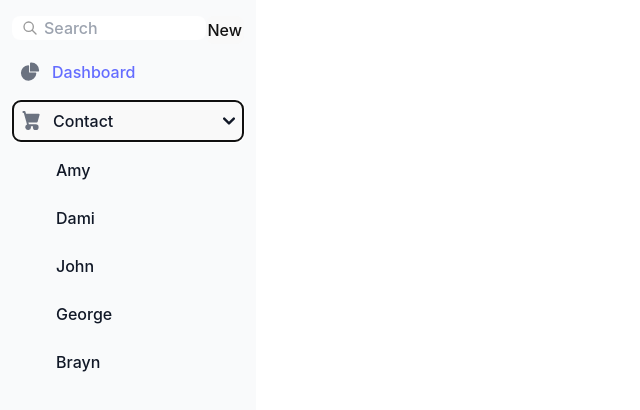
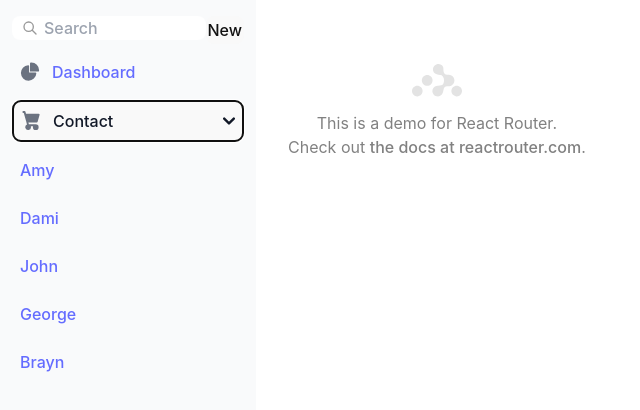
Before and after one commit to da9104/vite-router-dom, a React (Vite) app: page / in a window 1280 px wide. Both pictures are taken after a click on the button "Contact". Shown: the top 410 px of the page, without its empty margins (0-640 px from the left). Built offline with nearby package versions, Linux system fonts and the light colour scheme.

Commit message:
app finishing.

```diff
--- /dev/null
+++ b/src/App.jsx
@@ -0,0 +1,13 @@
+export default function App() {
+    return (
+      <p id="zero-state">
+        This is a demo for React Router.
+        <br />
+        Check out{" "}
+        <a href="https://reactrouter.com">
+          the docs at reactrouter.com
+        </a>
+        .
+      </p>
+    );
+  }
--- a/src/Root.jsx
+++ b/src/Root.jsx
@@ -1,17 +1,20 @@
 
-import { useState } from 'react'
+import { useState, useEffect } from 'react'
 import Contact, { createContact } from './components/Contact'
 import { contents } from './dummydata'
-import { Link, Outlet, Form, useLoaderData } from 'react-router-dom'
+import { Link, Outlet, Form, useLoaderData, redirect, NavLink, useNavigation, useSubmit } from 'react-router-dom'
 import './App.css'
 
-export async function loader() {
-   return { contacts: contents };
+export async function loader({ request }) {
+    const url = new URL(request.url);
+    const q = url.searchParams.get("q");
+    const contacts = await getContact(q);
+    return { contacts, q };
  }
 
  export async function action() {
   const contact = await createContact();
-  return { contact };
+  return redirect(`/contacts/${contact.id}/edit`);
 }
 
 export function getContact(id) {
@@ -20,16 +23,33 @@ export function getContact(id) {
   return contents.find(contact => contact.id === parseInt(id));
 }
 
+export async function updateContact(id, updates) {
+  const index = contents.findIndex(contact => contact.id === parseInt(id));
+  if (index !== -1) {
+      contents[index] = { ...contents[index], ...updates };
+      return contents[index];
+  }
+  return null;
+}
+
 export function Contacts({ showMenu }) {
   var list = []
   for (var i =0; i <contents.length; i++) {
     list.push(
-      <li key={contents[i].id}>
-        <Link
-        className='flex items-center w-full p-2 text-gray-900 transition duration-75 rounded-lg pl-11 group hover:bg-gray-100 dark:text-white dark:hover:bg-gray-700'
+      <li
+      className='flex items-center w-full p-2'
+      key={contents[i].id}>
+        <NavLink
+        className={({ isActive, isPending }) =>
+          isActive
+            ? "active flex items-center w-full p-2 text-gray-900 transition duration-75 rounded-lg pl-16 group hover:bg-gray-100 dark:text-white dark:hover:bg-gray-700"
+            : isPending
+            ? "pending flex items-center w-full p-2 text-gray-900 transition duration-75 rounded-lg pl-11 group hover:bg-gray-100 dark:text-white dark:hover:bg-gray-700"
+            : ""
+        }
         to={'/contacts/'+contents[i].id}>
           {contents[i].first}
-        </Link>
+        </NavLink>
       </li>
     )
   }
@@ -46,7 +66,19 @@ export function Contacts({ showMenu }) {
 function Root() {
   const [showMenu, setShowMenu] = useState(false);
   const toggleShow = () => setShowMenu(!showMenu);
-  const { contacts } = useLoaderData()
+  const navigation = useNavigation();
+  const { contacts, q } = useLoaderData()
+  const submit = useSubmit();
+
+    useEffect(() => {
+      document.getElementById("q").value = q;
+    }, [q]);
+
+  const searching =
+  navigation.location &&
+  new URLSearchParams(navigation.location.search).has(
+    "q"
+  );
 
 
   return (
@@ -59,15 +91,24 @@ function Root() {
          <Form id="search-form" role="search">
             <input
               id="q"
+              onChange={(event) => {
+                const isFirstSearch = q == null;
+                submit(event.currentTarget.form, {
+                  replace: !isFirstSearch,
+                })
+              }}
+              className={searching ? "loading" : ""}
               aria-label="Search contacts"
               placeholder="Search"
               type="search"
               name="q"
+              defaultValue={q}
+
             />
             <div
               id="search-spinner"
               aria-hidden
-              hidden={true}
+              hidden={!searching}
             />
             <div
               className="sr-only"
@@ -115,7 +156,11 @@ function Root() {
     <div class="p-4 sm:ml-64">
       <div class="p-4 border-none">
 
-      <div id="detail">
+      <div id="detail"
+           className={
+            navigation.state === "loading" ? "loading" : ""
+          }
+      >
           <Outlet />
       </div>
 
--- a/src/components/Contact.jsx
+++ b/src/components/Contact.jsx
@@ -26,6 +26,15 @@ import { getContact } from '../Root'
     };
     contents.push(newContact);
     return newContact;
+  }
+
+  export async function deleteContact(id) {
+    const index = contents.findIndex(contact => contact.id === parseInt(id));
+    if (index !== -1) {
+      contents.splice(index, 1);
+      return true; // Indicates successful deletion
+    }
+    return false; // Indicates contact not found
   }
 
 export function Favorite({ contact }) {
@@ -106,7 +115,8 @@ export default function Contact() {
             </Form>
             <Form
               method="post"
-              action={`/contacts/${contactId}/destroy`}
+              action="destroy"
+              // action={`/contacts/${contactId}/destroy`}
               onSubmit={(event) => {
                 if (
                   !confirm(
--- /dev/null
+++ b/src/components/Destroy.jsx
@@ -0,0 +1,12 @@
+import { redirect } from "react-router-dom";
+import { deleteContact } from "./Contact";
+
+export async function action({ params }) {
+  const result = await deleteContact(params.contactId);
+  if (result) {
+    return redirect("/");
+  } else {
+    // Handle the case where the contact wasn't found
+    throw new Response("Contact not found", { status: 404 });
+  }
+}
--- a/src/components/Edit.jsx
+++ b/src/components/Edit.jsx
@@ -1,14 +1,20 @@
-import { Form, useLoaderData, redirect } from "react-router-dom";
+import { Form, useLoaderData, redirect, useNavigate } from "react-router-dom";
+import { updateContact } from '../Root'
 
 export async function action({ request, params }) {
     const formData = await request.formData();
-   //  const updates = Object.fromEntries(formData);
-   // await updateContact(params.contactId, updates);
-    return redirect(`/contact/${params.contactId}`);
+    const updates = Object.fromEntries(formData);
+    await updateContact(params.contactId, updates);
+    return redirect(`/contacts/${params.contactId}`);
   }
 
 export default function EditContact() {
   const { contact } = useLoaderData()
+  const navigate = useNavigate();
+
+  if (!contact) {
+    return <div>Contact not found</div>;
+  }
 
   return (
     <Form method="post" id="contact-form">
@@ -49,7 +55,7 @@ export default function EditContact() {
       </label>
       <p>
         <button type="submit">Save</button>
-        <button type="button">Cancel</button>
+        <button type="button" onClick={() => navigate(-1)}>Cancel</button>
       </p>
     </Form>
   );
--- a/src/main.jsx
+++ b/src/main.jsx
@@ -7,8 +7,10 @@ import {
 import Root, { loader as rootLoader, action as rootAction } from './Root.jsx'
 import ErrorPage from './components/ErrorPage.jsx'
 import Contact, { loader as contactLoader } from './components/Contact.jsx'
-import EditContact, { action as editAction } from './components/Edit.jsx';
+import EditContact, { action as editAction } from './components/Edit.jsx'
+import { action as destroyAction } from './components/Destroy.jsx'
 import './index.css'
+import App from './App'
 
 const router = createBrowserRouter([
   {
@@ -18,6 +20,7 @@ const router = createBrowserRouter([
     loader: rootLoader,
     action: rootAction,
     children: [
+      { index: true, element: <App /> },
       {
         path: "contacts/:contactId",
         element: <Contact />,
@@ -29,6 +32,10 @@ const router = createBrowserRouter([
         loader: contactLoader,
         action: editAction,
       },
+      {
+        path: "contacts/:contactId/destroy",
+        action: destroyAction,
+      },
     ],
   },
 ]);
```
